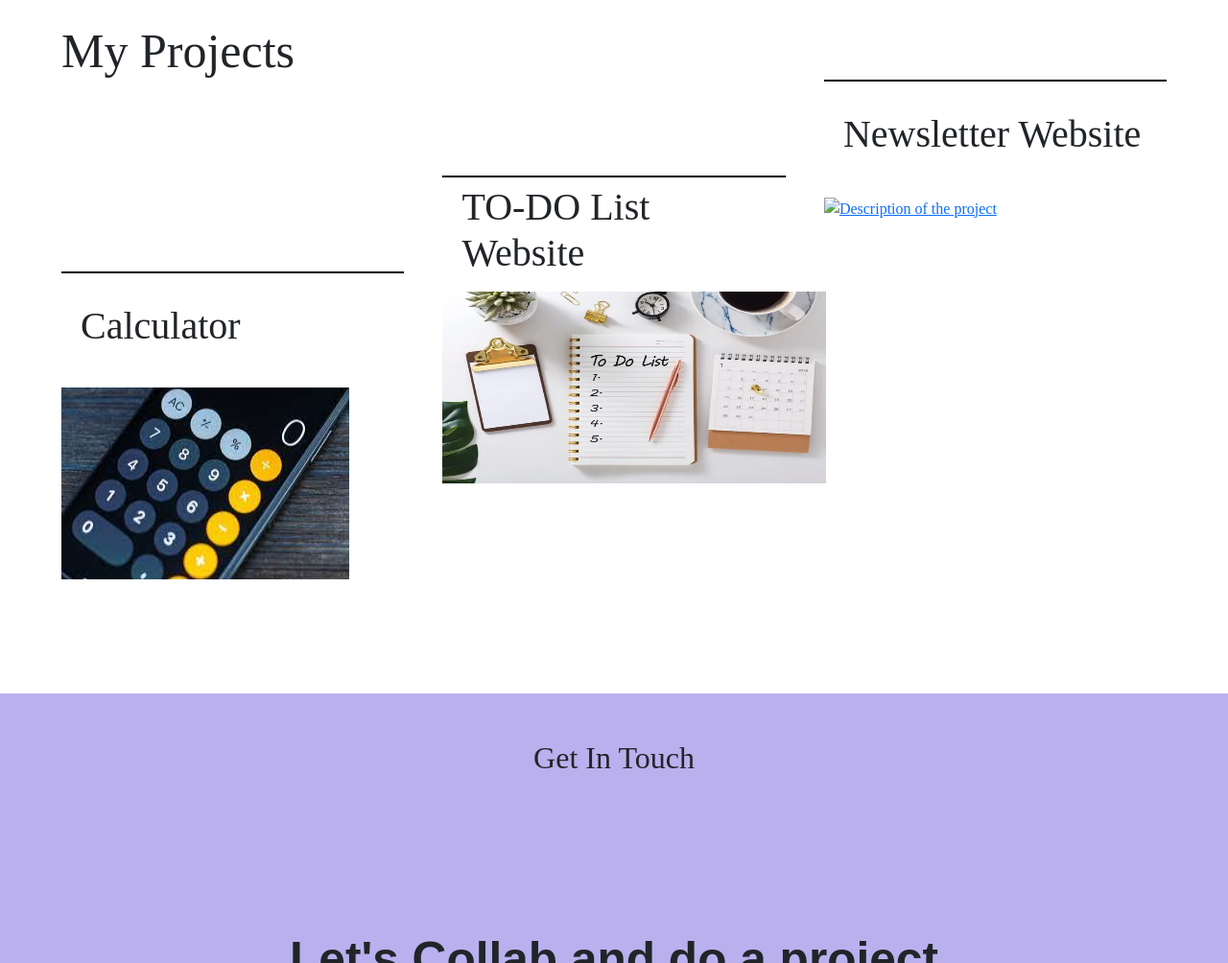
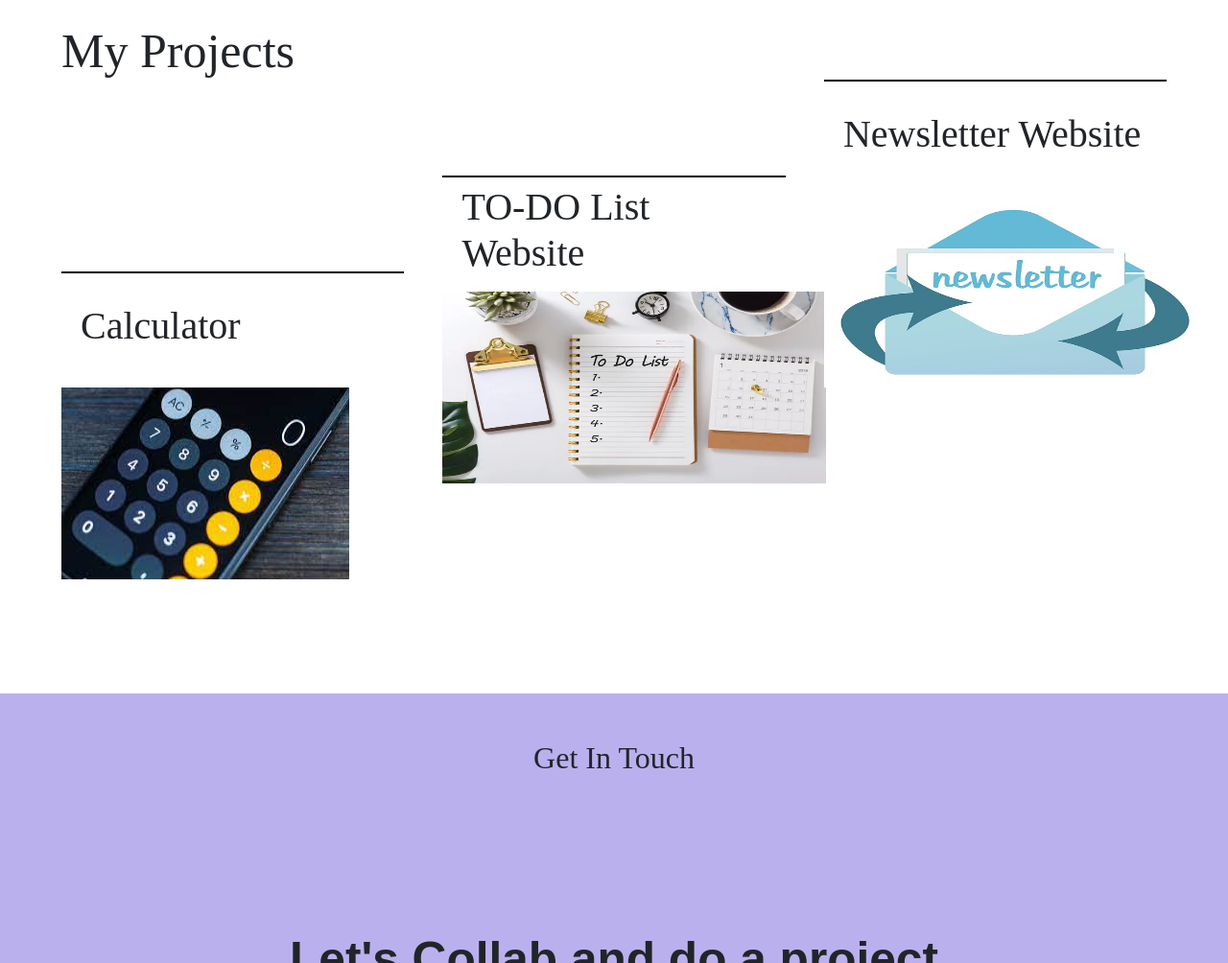
Before and after one commit to rishikasinha29/Bharat-Intern-1st-Task, a plain HTML site: page index.html in a window 1280 px wide. Shown: the part 1752-2756 px from the top of the page at 96% size. Drawn offline with nearby package versions, Linux system fonts and the light colour scheme.

Commit message:
Update index.html

```diff
--- a/index.html
+++ b/index.html
@@ -134,7 +134,7 @@
                     </div>
                     <div id="image">
                         <a href="your_destination_link_here">
-                            <img src="Peraonal Portfolio/newsletter.jpg" alt="Description of the project"  width="400px" height="200px;"/>
+                            <img src="Personal Portfolio/newsletter.jpg" alt="Description of the project"  width="400px" height="200px;"/>
                         </a>
                     </div>
                 </div>
```
